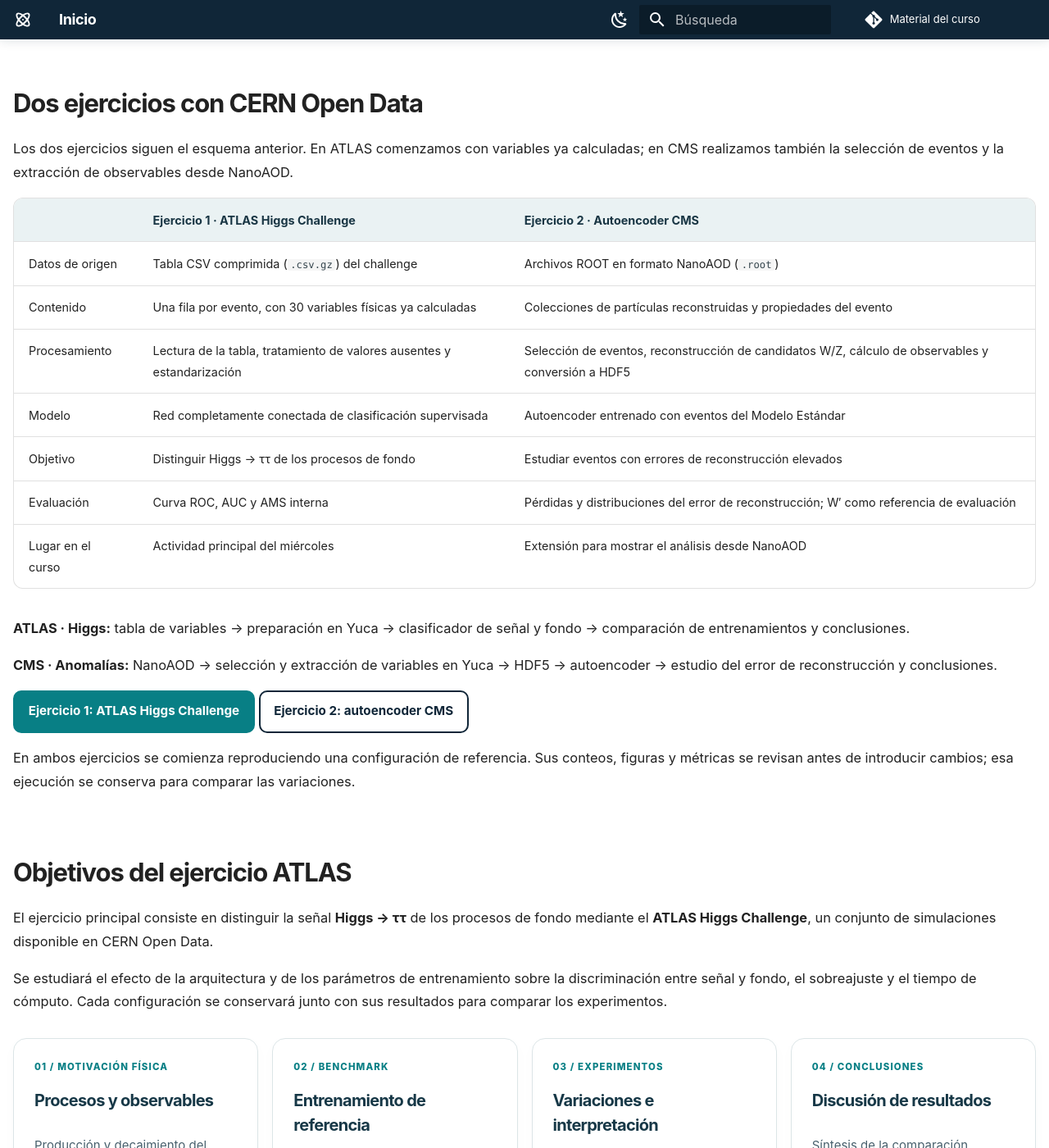
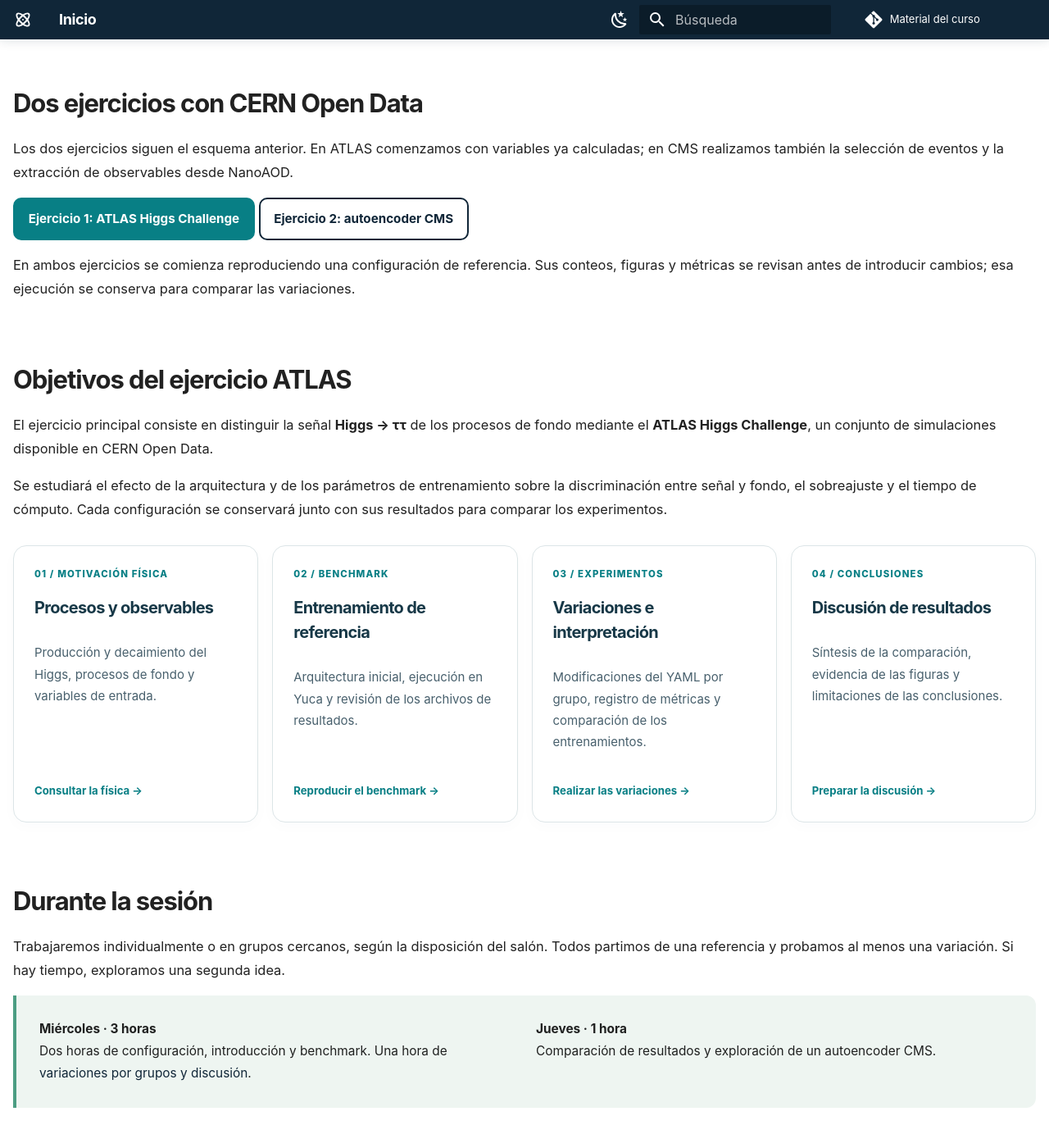
Before and after one commit to castaned/practical-ml-hep, an MkDocs documentation site: the page built from docs/index.md, in a window 1280 px wide and 1400 px high, scrolled down 3163 px. Shown: the whole window at 82% size. Built offline with MkDocs 1.6.1 and Material for MkDocs 9.7.7, drawn with Linux system fonts in a browser that asks for light colours; comment, search, counter and statistics services are not loaded.

Commit message:
Move exercise details from introduction to respective practices

```diff
--- a/docs/index.md
+++ b/docs/index.md
@@ -113,20 +113,6 @@ Los ejercicios de ATLAS y CMS muestran cómo se combinan estos componentes para
 
 Los dos ejercicios siguen el esquema anterior. En ATLAS comenzamos con variables ya calculadas; en CMS realizamos también la selección de eventos y la extracción de observables desde NanoAOD.
 
-| | Ejercicio 1 · ATLAS Higgs Challenge | Ejercicio 2 · Autoencoder CMS |
-| --- | --- | --- |
-| Datos de origen | Tabla CSV comprimida (`.csv.gz`) del challenge | Archivos ROOT en formato NanoAOD (`.root`) |
-| Contenido | Una fila por evento, con 30 variables físicas ya calculadas | Colecciones de partículas reconstruidas y propiedades del evento |
-| Procesamiento | Lectura de la tabla, tratamiento de valores ausentes y estandarización | Selección de eventos, reconstrucción de candidatos W/Z, cálculo de observables y conversión a HDF5 |
-| Modelo | Red completamente conectada de clasificación supervisada | Autoencoder entrenado con eventos del Modelo Estándar |
-| Objetivo | Distinguir Higgs → ττ de los procesos de fondo | Estudiar eventos con errores de reconstrucción elevados |
-| Evaluación | Curva ROC, AUC y AMS interna | Pérdidas y distribuciones del error de reconstrucción; W′ como referencia de evaluación |
-| Lugar en el curso | Actividad principal del miércoles | Extensión para mostrar el análisis desde NanoAOD |
-
-**ATLAS · Higgs:** tabla de variables → preparación en Yuca → clasificador de señal y fondo → comparación de entrenamientos y conclusiones.
-
-**CMS · Anomalías:** NanoAOD → selección y extracción de variables en Yuca → HDF5 → autoencoder → estudio del error de reconstrucción y conclusiones.
-
 [Ejercicio 1: ATLAS Higgs Challenge](fisica.md){ .md-button .md-button--primary }
 [Ejercicio 2: autoencoder CMS](autoencoder.md){ .md-button }
 
```
Also changed, not shown: docs/autoencoder.md (+12 -0 lines), docs/laboratorio.md (+12 -0 lines).
